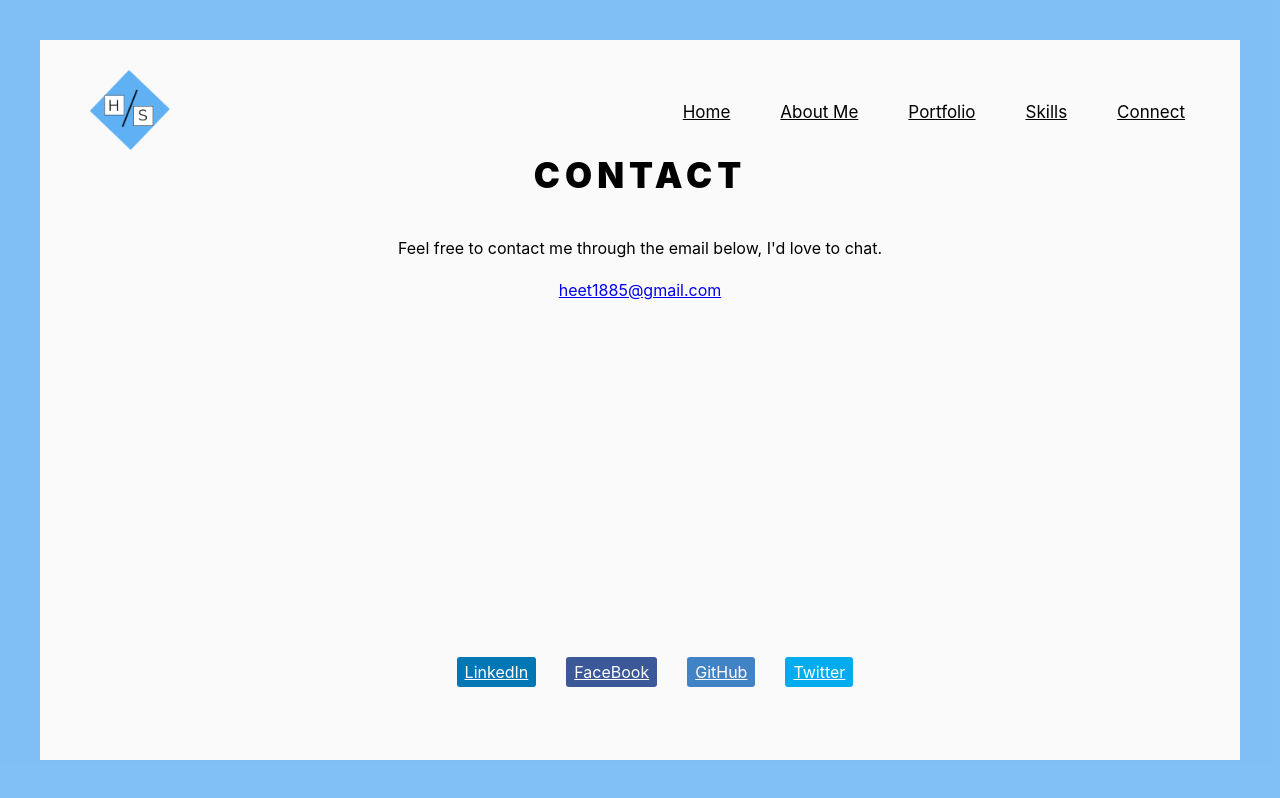
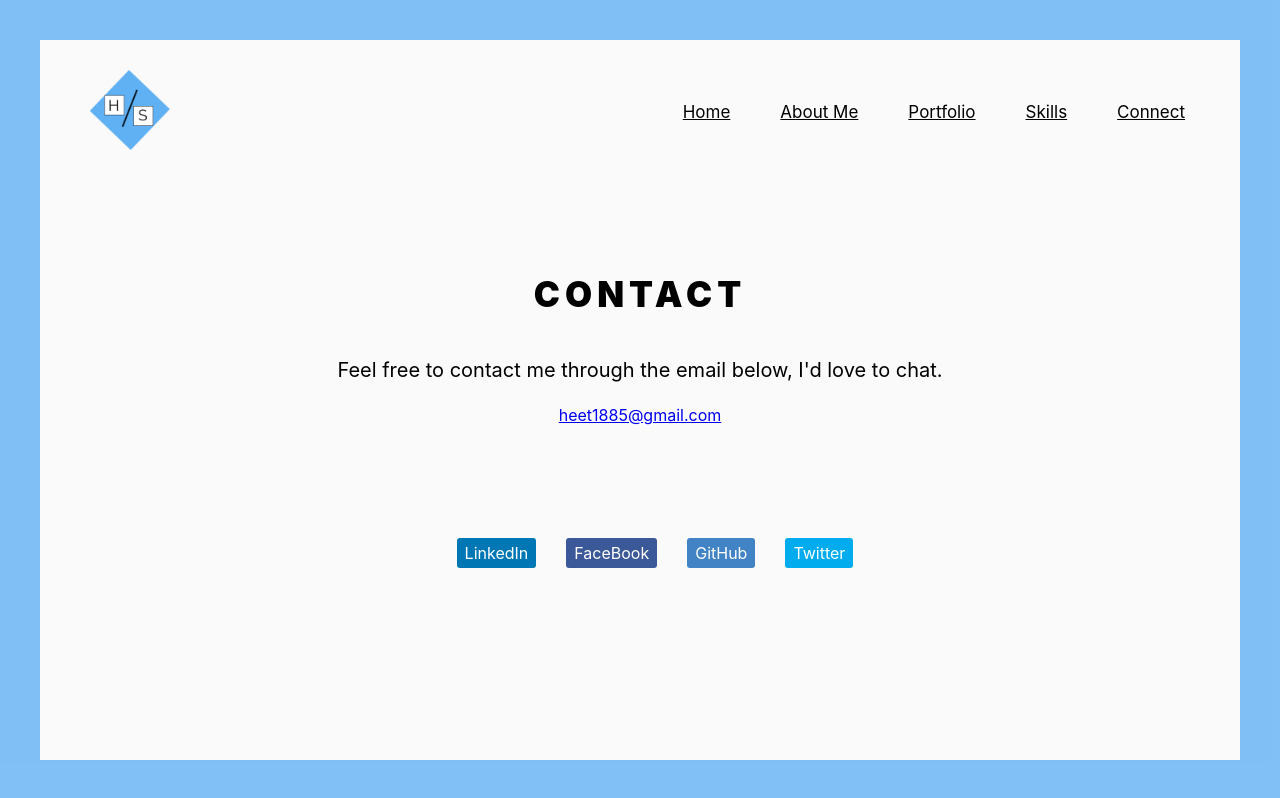
Before and after one commit to Heet1996/my-profile, a React app: page /connect in a window 1280 px wide. Built offline with nearby package versions, Linux system fonts and the light colour scheme.

Commit message:
Added some features

```diff
--- a/src/components/About/About.js
+++ b/src/components/About/About.js
@@ -1,19 +1,20 @@
 import React from 'react';
 import './About.scss';
+import {Link} from 'react-router-dom';
 
 let About=(props)=>(
     <div className="about">
             <div className="about-section">
                 <div className="about-section__desc">
                 <p>Hi, I'm Heet Shah.</p>
-                <p>I'm a Freelance JavaScript Developer and formerly an Automation Test Engineer at Barclays and was a Full Stack Web Developer at Ascent Future Tech.
+                <p>I'm a JavaScript Developer and formerly an Automation Test Engineer at Barclays and was a Full Stack Web Developer at Ascent Future Tech.
                 I've completed my Bachelors in Computer Science from VJTI, Mumbai in 2018 and my love to Web programming started during my college days.
                 </p>
                 <p>
                 I spend most of my time working with JavaScript, CSS3, HTML5.  New and open source web technologies make me super excited and I can’t wait to see what is to come of the web in the next few years.
                 </p>
                 <p>
-                 In free time I enjoy watching Sitcom TV series and "The Office" is my all time favorite. Please feel free to <a href="/connect" style={{textDecoration:"underline"}}>contact me</a> if you would like to work on a project together, or just want to chat
+                 In free time I enjoy watching Sitcom TV series and "The Office" is my all time favorite. Please feel free to <Link to="/connect" style={{textDecoration:"underline"}}>contact me</Link> if you would like to work on a project together, or just want to chat
                 </p>
                 </div>
             </div>
--- a/src/components/Connect/Connect.scss
+++ b/src/components/Connect/Connect.scss
@@ -2,7 +2,7 @@
 {
     display: flex;
     flex-direction: column;
-    justify-content: space-between;
+    justify-content: space-evenly;
     width: 100%;
     height: 80%;
     &-h3
@@ -19,6 +19,7 @@
         margin-bottom: 2rem;
         font-weight: 400;
         line-height: 1.5;
+        font-size: 2rem;
     }
     &-area
     {
@@ -26,6 +27,7 @@
         text-align: center;
         animation: top-down 1s 1;
         position: relative;
+
     }
     &-footer
     {
@@ -49,6 +51,8 @@
     padding: 5px 8px;
     border-radius: 3px;
     transition: all 0.3s ease 0s;
+    list-style-type: none;
+    text-decoration: none;
 }
 .github
 {
@@ -57,6 +61,8 @@
     padding: 5px 8px;
     border-radius: 3px;
     transition: all 0.3s ease 0s;
+    list-style-type: none;
+    text-decoration: none;
 }
 .facebook
 {
@@ -65,6 +71,8 @@
     padding: 5px 8px;
     border-radius: 3px;
     transition: all 0.3s ease 0s;
+    list-style-type: none;
+    text-decoration: none;
 }
 .linkedin
 {
@@ -73,6 +81,8 @@
     border-radius: 3px;
     transition: all 0.3s ease 0s;
     color: rgb(255, 255, 255);
+    list-style-type: none;
+    text-decoration: none;
 
 }
 
--- a/src/components/Home/Home.scss
+++ b/src/components/Home/Home.scss
@@ -1,6 +1,6 @@
 .home
 {
-    font-size: 1.6rem;
+
     display: flex;
     flex-direction: column;
     justify-content: center;
@@ -44,6 +44,7 @@
 {
         width: 100%;
         text-align: center;
+        font-size: 2rem;
         &__list
         {
             list-style: none;
--- a/src/components/Navigation/Header/Header.js
+++ b/src/components/Navigation/Header/Header.js
@@ -17,7 +17,7 @@ class Header extends Component
 
                 <nav className="navigation" id="js-menu">
 
-                    <a href="#" className="close" id="close"></a>
+                    <a href="#" className="close" id="close"> </a>
                     <ul className="navigation__list">
                         <li className="navigation__item" onClick={typeString}>
                             <Link to="/" className="navigation__link">Home</Link>
@@ -47,7 +47,7 @@ document.addEventListener('DOMContentLoaded',()=>{
 
     let mainNav = document.getElementById('js-menu');
     let navBarToggle = document.getElementById('toogle');
-    let navBarClose= document.getElementById('close');
+
     navBarToggle.addEventListener('click', function () {
      mainNav.classList.toggle('activeNav');
     });
--- a/src/components/Navigation/Header/Header.scss
+++ b/src/components/Navigation/Header/Header.scss
@@ -54,7 +54,7 @@
         {
             padding: 0;
             margin: 0;
-            list-style-type: none;
+            list-style: none;
             display: flex;
             flex-direction: column;
             justify-content: center;
@@ -64,7 +64,11 @@
         {
             color: #989AA4;
             display: block;
-            padding: 15px 20px;
+            padding: 20px 20px;
+            font-size: 2.5rem;
+            list-style-type: none;
+            text-decoration: none;
+
         }
     }
     .line{
--- a/src/components/Portfolio/Portfolio.js
+++ b/src/components/Portfolio/Portfolio.js
@@ -99,7 +99,7 @@ let Portfolio=(props)=>{
 
     let proId=match.params.id || 'React';
     setPro(proId);
-    let project=topics.find(({id})=>id==proId);
+    let project=topics.find(({id})=>id===proId);
     return project['projects']
                 .map((el)=>{
                   return (<div className="flip-card" key={el.id}>
@@ -108,11 +108,11 @@ let Portfolio=(props)=>{
                                     <h3 className="card-title">{el.name}</h3>
                                     <p className="card-description">{el.description}</p>
                                     <p>
-                                      {el.technology.map((item)=><span>{item+', '}</span>)}
+                                      {el.technology.map((item)=><span key={item+Math.random()}>{item+', '}</span>)}
                                     </p>
                                     <div className="flip-card-btnDiv">
-                                    <a href={el.code} target="_blank">Code</a>
-                                    <a href={el.url} target="_blank">View Site</a>
+                                    <a href={el.code} target="_blank" rel="noopener noreferrer">Code</a>
+                                    <a href={el.url} target="_blank" rel="noopener noreferrer">View Site</a>
                                     </div>
                                 </div>
 
@@ -122,7 +122,7 @@ let Portfolio=(props)=>{
   }
   let nav=(topics.map(({name,id})=>{
 
-    return (<li key={id} className={`navigation-1__item ${pro==id ? 'active' :null}`}>
+    return (<li key={id} className={`navigation-1__item ${pro===id ? 'active' :null}`}>
         <Link to={`/portfolio/${id}`} className={`navigation-1__link`}>{name}</Link>
     </li>)
   }));
--- a/src/components/Portfolio/Portfolio.scss
+++ b/src/components/Portfolio/Portfolio.scss
@@ -24,6 +24,8 @@
         display: flex;
         flex-direction: column;
         justify-content: space-between;
+
+
     }
     &__item
     {
@@ -34,10 +36,16 @@
         color:black;
         text-align: center;
         padding: 1rem;
+         & a
+         {
+            list-style-type: none;
+            text-decoration: none;
+         }
         &:hover
         {
             color:white;
             background-color:dodgerblue;
+
         }
     }
     &__link
@@ -51,12 +59,15 @@
             &
             {
                 margin: 3rem 0;
+
             }
             &__list
             {
                 flex-direction: row;
                 width: 100%;
                 justify-content: space-evenly;
+
+
 
             }
     }
--- a/src/components/Skills/Skills.js
+++ b/src/components/Skills/Skills.js
@@ -29,7 +29,7 @@ let Skills=(props)=>(
                             </ul>
                         </div>
                 </div>
-               <a href={Pdf} target="_blank"><button className="button button--ujarak button--border-thin button--text-thick button--inverted">Resume</button></a>
+               <a href={Pdf} target="_blank" rel="noopener noreferrer"><button className="button button--ujarak button--border-thin button--text-thick button--inverted">Resume</button></a>
             </div>
 )
 
--- a/src/hoc/Layout/Layout.js
+++ b/src/hoc/Layout/Layout.js
@@ -1,6 +1,5 @@
 import React from 'react';
 import './Layout.scss';
-import Aux from '../Auxillary/Auxillarly';
 import Header from '../../components/Navigation/Header/Header';
 
 
```
